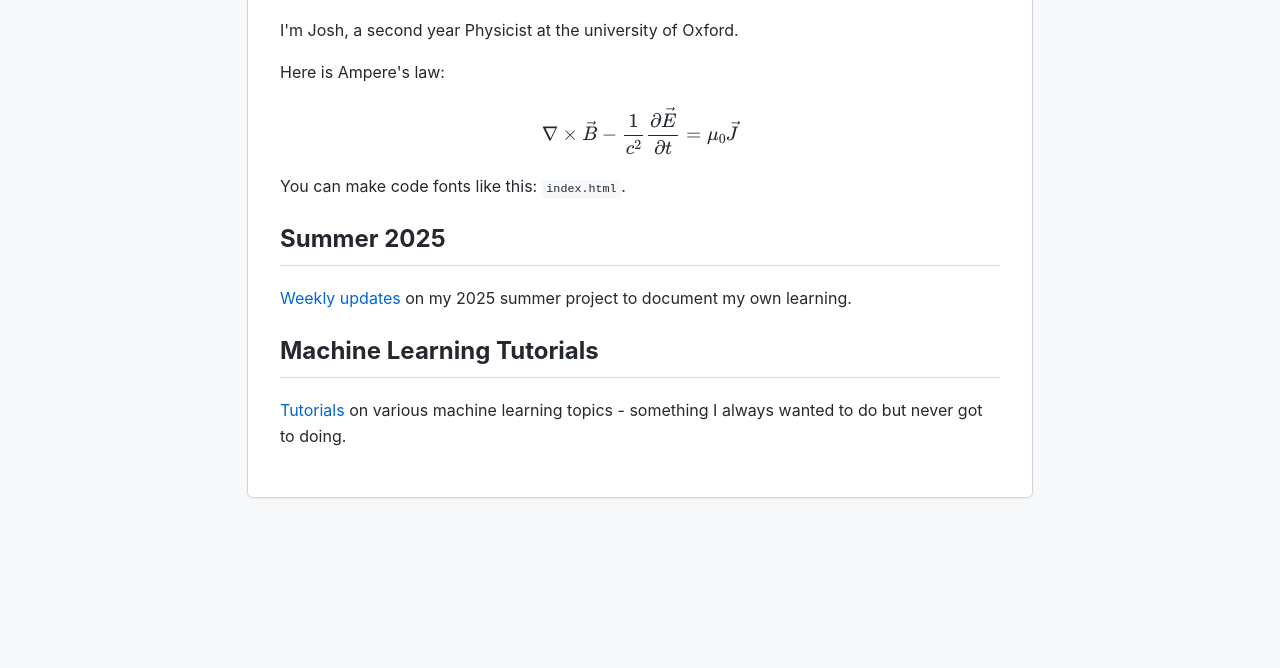
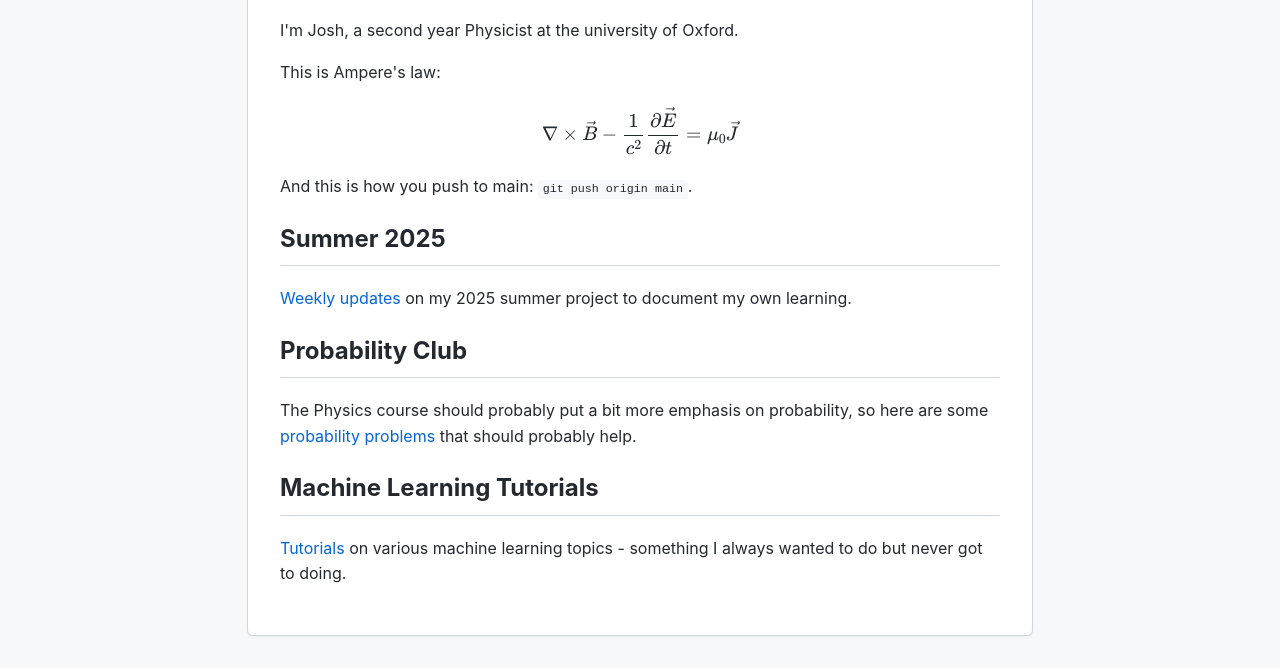
Before and after one commit to LuoZzzzzz/LuoZzzzzz.github.io, a plain HTML site: page index.html in a window 1280 px wide. Shown: the part 214-882 px from the top of the page. Before the commit the page ends 800 px from the top, so only its background shows below. Drawn offline with nearby package versions, Linux system fonts and the light colour scheme.

Commit message:
initial commit

```diff
--- a/index.html
+++ b/index.html
@@ -32,15 +32,18 @@
 
     <p>I'm Josh, a second year Physicist at the university of Oxford.</p>
 
-    <p>Here is Ampere's law:</p>
+    <p>This is Ampere's law:</p>
     $$
-    \nabla \times \vec{B} - \frac{1}{c^2} \frac{\partial \vec{E}}{\partial t} = \mu_0 \vec{J}
+      \nabla \times \vec{B} - \frac{1}{c^2} \frac{\partial \vec{E}}{\partial t} = \mu_0 \vec{J}
     $$
 
-    <p>You can make code fonts like this: <code>index.html</code>.</p>
+    <p>And this is how you push to main: <code>git push origin main</code>.</p>
 
     <h2>Summer 2025</h2>
     <p><a href="https://LuoZzzzzz.github.io/summer-2025">Weekly updates</a> on my 2025 summer project to document my own learning.</p>
+
+    <h2>Probability Club</h2>
+    <p>The Physics course should probably put a bit more emphasis on probability, so here are some <a href="https://LuoZzzzzz.github.io/probability-club">probability problems</a> that should probably help.</p>
 
     <h2>Machine Learning Tutorials</h2>
     <p><a href="https://LuoZzzzzz.github.io/ml-blogs">Tutorials</a> on various machine learning topics - something I always wanted to do but never got to doing.</p>
```
